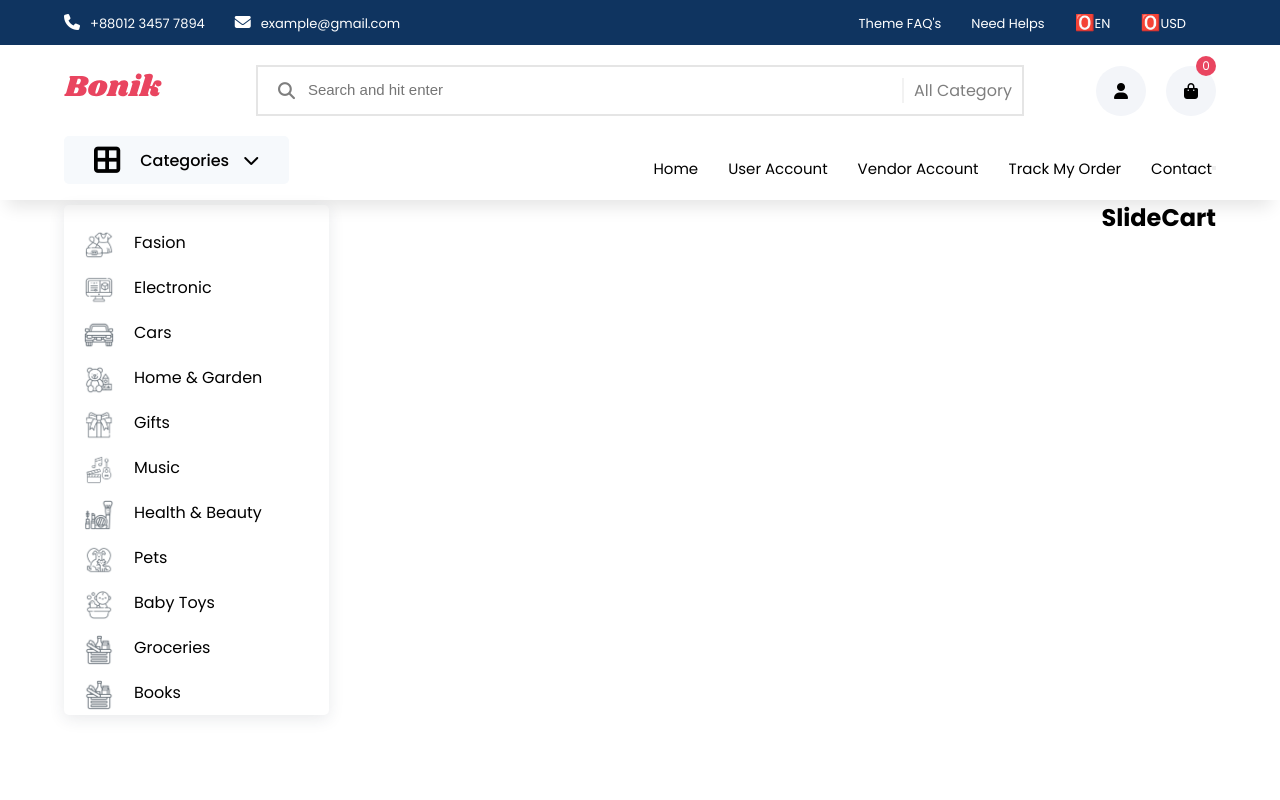
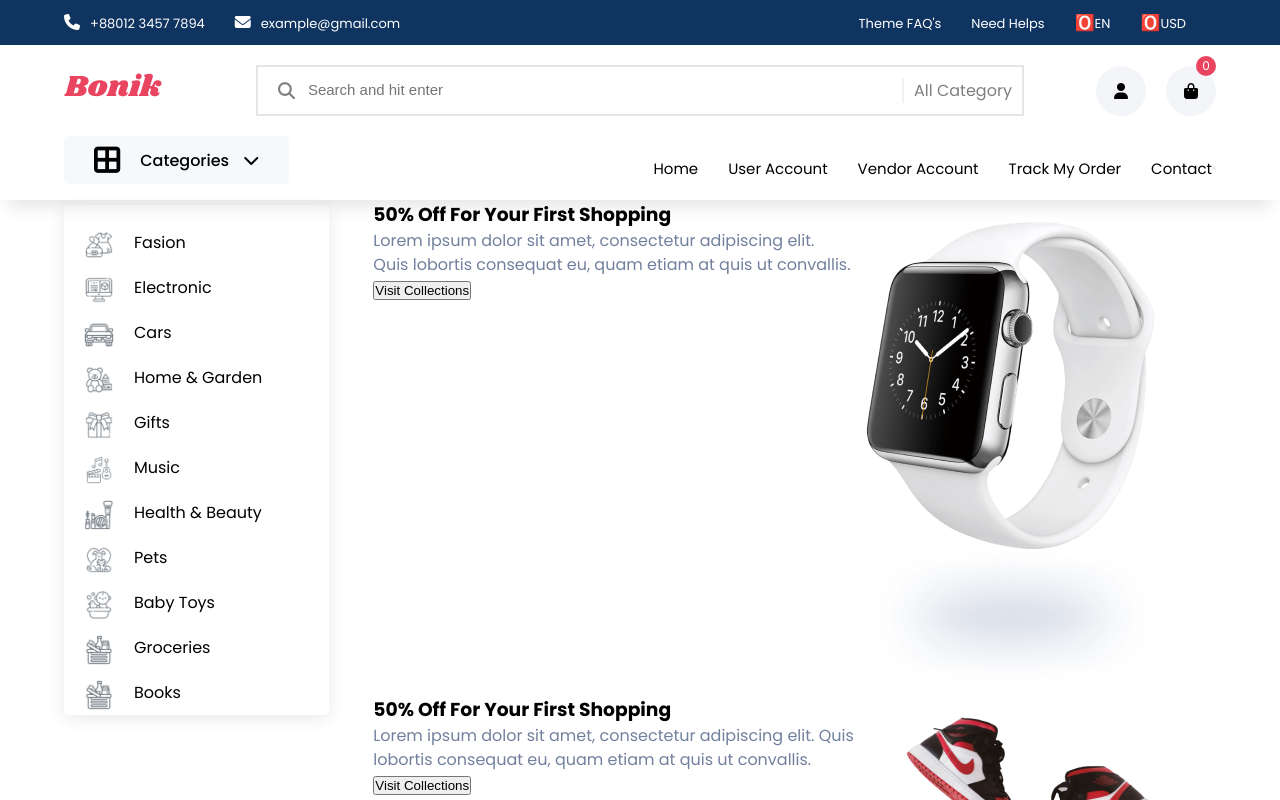
Before and after one commit to positiveworldbd/E-Commerce__1, a React (Create React App) app: page / in a window 1280 px wide. Shown: the top 800 px of the page. Built offline with nearby package versions, Linux system fonts and the light colour scheme.

Commit message:
SliderCard Looping

```diff
--- a/src/components/mainpage/Home.jsx
+++ b/src/components/mainpage/Home.jsx
@@ -1,6 +1,6 @@
 import React from 'react'
 import Categories from './Categories'
-import SlideCart from './SlideCart'
+import Slider from './Slider';
 
 const Home = () => {
   return (
@@ -8,7 +8,7 @@
       <section className="home">
         <div className="container d-flex">
           <Categories />
-          <SlideCart />
+          <Slider />
         </div>
       </section>
     </>
--- a/src/components/mainpage/SlideCart.jsx
+++ b/src/components/mainpage/SlideCart.jsx
@@ -1,9 +1,26 @@
-import React from 'react'
+import React from 'react';
+import slideCard from '../../data/slideCard.json'
 
 const SlideCart = () => {
   return (
     <>
-      <h1>SlideCart</h1>
+      {
+        slideCard.map((value, index) => {
+          const { title, desc, cover } = value;
+          return (
+            <div className="homeSlider__box d-flex top" key={index}>
+              <div className="homeSlider__left">
+                <h1>{title}</h1>
+                <p>{desc}</p>
+                <button className="btn-primary">Visit Collections</button>
+              </div>
+              <div className="homeSlider__right">
+                <img src={cover} alt="" />
+              </div>
+            </div>
+          )
+        })
+      }
     </>
   )
 }
--- /dev/null
+++ b/src/components/mainpage/Slider.jsx
@@ -0,0 +1,16 @@
+import React from 'react'
+import SlideCart from './SlideCart';
+
+const Slider = () => {
+  return (
+    <>
+      <section className="homeSlider contentWidth">
+        <div className="container">
+          <SlideCart />
+        </div>
+      </section>
+    </>
+  )
+}
+
+export default Slider;
--- /dev/null
+++ b/src/data/slideCard.json
@@ -0,0 +1,26 @@
+[
+      {
+        "id": 1,
+        "title": "50% Off For Your First Shopping",
+        "desc": "Lorem ipsum dolor sit amet, consectetur adipiscing elit. Quis lobortis consequat eu, quam etiam at quis ut convallis.",
+        "cover": "assets/images/SlideCard/slide-1.png"
+      },
+      {
+        "id": 2,
+        "title": "50% Off For Your First Shopping",
+        "desc": "Lorem ipsum dolor sit amet, consectetur adipiscing elit. Quis lobortis consequat eu, quam etiam at quis ut convallis.",
+        "cover": "assets/images/SlideCard/slide-2.png"
+      },
+      {
+        "id": 3,
+        "title": "50% Off For Your First Shopping",
+        "desc": "Lorem ipsum dolor sit amet, consectetur adipiscing elit. Quis lobortis consequat eu, quam etiam at quis ut convallis.",
+        "cover": "assets/images/SlideCard/slide-3.png"
+      },
+      {
+        "id": 4,
+        "title": "50% Off For Your First Shopping",
+        "desc": "Lorem ipsum dolor sit amet, consectetur adipiscing elit. Quis lobortis consequat eu, quam etiam at quis ut convallis.",
+        "cover": "assets/images/SlideCard/slide-4.png"
+      }
+]
```
